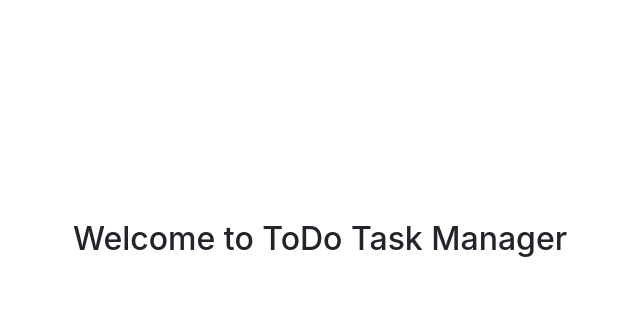
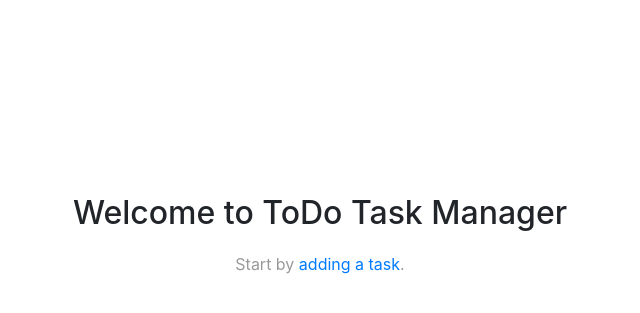
Before and after one commit to Ishfaqdev/ToDoList, a Django app: page / in a window 1280 px wide. Shown: the part 133-446 px from the top of the page, without its empty margins (320-960 px from the left). Run offline with Django 5.2, Linux system fonts and the light colour scheme; the visitor is signed in with stand-in values (Sample User, id 1); some libraries are stand-ins or nearby versions.

Commit message:
Setting, base and views are Modified

```diff
--- a/tasksmanager/settings.py
+++ b/tasksmanager/settings.py
@@ -27,7 +27,7 @@ DEBUG = True
 
 ALLOWED_HOSTS = []
 
-
+SESSION_EXPIRE_AT_BROWSER_CLOSE = True
 # Application definition
 
 INSTALLED_APPS = [
--- a/todo/templates/todo/base.html
+++ b/todo/templates/todo/base.html
@@ -9,12 +9,20 @@
     <link href="https://stackpath.bootstrapcdn.com/bootstrap/4.5.2/css/bootstrap.min.css" rel="stylesheet">
     {% block style %}
     <style>
-        /* Center the buttons */
+
         .center-btns {
             display: flex;
             justify-content: center;
             align-items: center;
             height: 80vh;
+        }
+        .no-tasks-found {
+            text-align: center;
+            margin-top: 20px;
+            color: #999;
+        }
+        .no-tasks-found a {
+            color: #007bff;
         }
     </style>
     {% endblock style %}
@@ -45,7 +53,7 @@
             {% if request.user.is_authenticated %}
             <ul class="navbar-nav ml-auto">
                 <li class="nav-item">
-                  <a class="nav-link" data-toggle="modal" data-target="#logoutModal">Log Out</a>
+                  <a class="nav-link" data-toggle="modal" data-target="#logoutModal" style="cursor: pointer;">Log Out</a>
                 </li>
             </ul>
             {% endif %}
@@ -92,6 +100,10 @@
         <a href="{% url 'login' %}" type="button" class="btn btn-success btn-sm">
             Login
         </a>
+        {% else %}
+        <div class="no-tasks-found">
+            <p>Start by <a href="{% url 'add-task' %}">adding a task</a>.</p>
+        </div>
         {% endif %}
     </div>
   </div>
--- a/todo/views.py
+++ b/todo/views.py
@@ -32,8 +32,6 @@ def add_task(request):
                 task = form.save(commit=False)
                 task.user = request.user
                 task.created = timezone.now()
-
-                # Set 'due_date' to 7 days from 'created' if not provided
                 if not task.due_date:
                     task.due_date = task.created + timezone.timedelta(days=7)
                 task.save()
@@ -108,13 +106,14 @@ def user_login(request):
                 user = authenticate(username=user_name, password=user_password)
                 if user is not None:
                     login(request, user)
-                    return HttpResponseRedirect('all-task')
+                    request.session['username'] = user_name
+                    return redirect('all-task')
         else:
             form = LoginForm()
 
         return render(request, 'todo/login.html', {'form': form})
     else:
-        return HttpResponseRedirect('all-task')
+        return redirect('all-task')
 
 
 # User Signup Form
@@ -123,12 +122,16 @@ def sign_up(request):
         form = SignUpForm(request.POST)
         if form.is_valid():
             messages.success(
-                request, 'Your account has been registered!!  Now you can login')
+                request, 'Your account has been registered!! Now you can login')
             form.save()
-            form = SignUpForm()
-            return HttpResponseRedirect('/login')
+            user = authenticate(
+                username=form.cleaned_data['username'], password=form.cleaned_data['password1'])
+            login(request, user)
+            request.session['username'] = form.cleaned_data['username']
+            return redirect('all-task')
     else:
         form = SignUpForm()
+
     return render(request, 'todo/signup.html', {'form': form})
 
 
```
